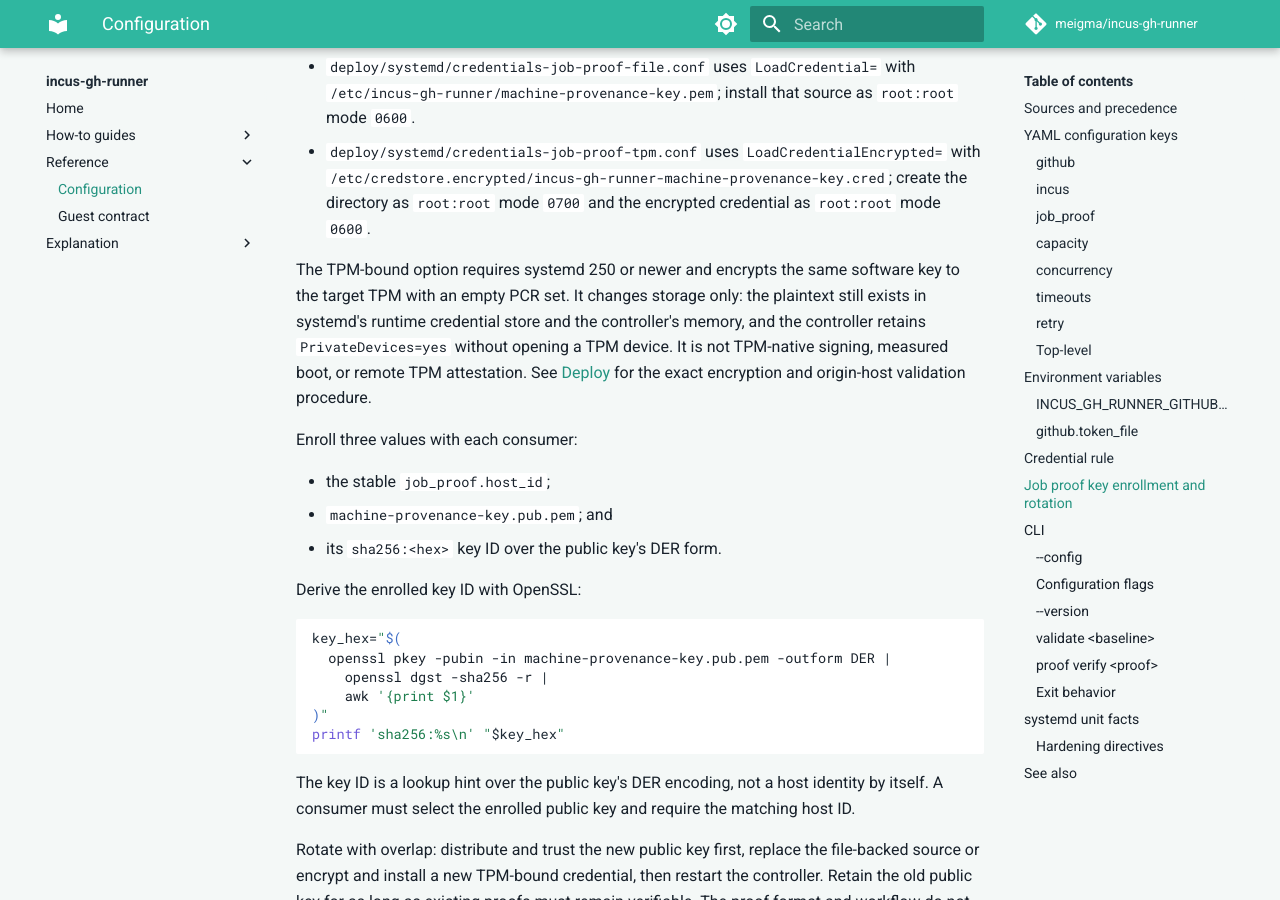
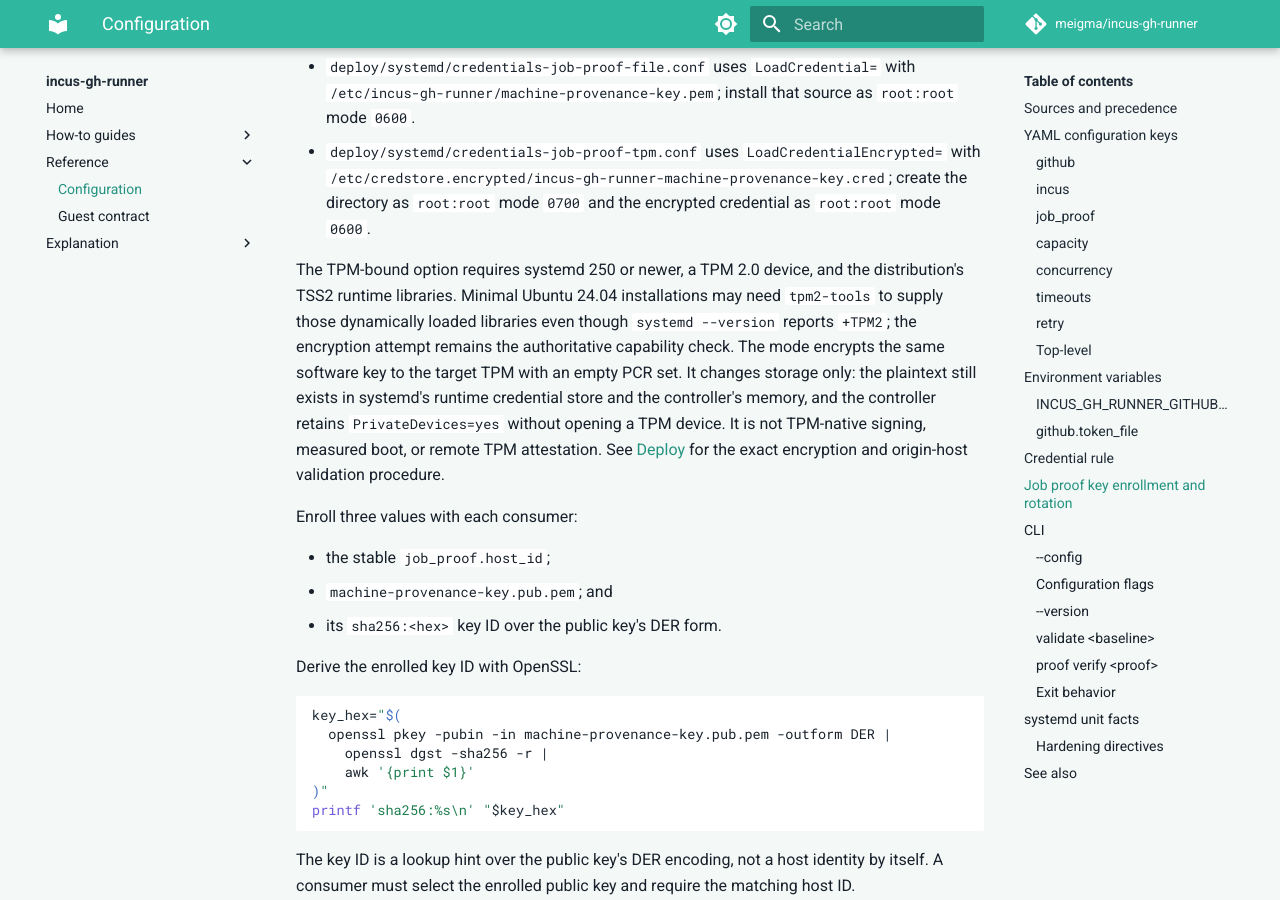
Before and after one commit to meigma/incus-gh-runner, an MkDocs documentation site: the page built from docs/docs/reference/configuration.md, in a window 1280 px wide and 900 px high, scrolled down 6161 px. Built offline with MkDocs 1.6.1 and Material for MkDocs 9.7.7, drawn with Linux system fonts in a browser that asks for light colours; comment, search, counter and statistics services are not loaded.

Commit message:
docs(provenance): document TPM runtime dependency

```diff
--- a/docs/docs/reference/configuration.md
+++ b/docs/docs/reference/configuration.md
@@ -178,8 +178,12 @@ alongside, not instead of, the selected GitHub credential drop-in:
   the directory as `root:root` mode `0700` and the encrypted credential as
   `root:root` mode `0600`.
 
-The TPM-bound option requires systemd 250 or newer and encrypts the same
-software key to the target TPM with an empty PCR set. It changes storage only:
+The TPM-bound option requires systemd 250 or newer, a TPM 2.0 device, and the
+distribution's TSS2 runtime libraries. Minimal Ubuntu 24.04 installations may
+need `tpm2-tools` to supply those dynamically loaded libraries even though
+`systemd --version` reports `+TPM2`; the encryption attempt remains the
+authoritative capability check. The mode encrypts the same software key to the
+target TPM with an empty PCR set. It changes storage only:
 the plaintext still exists in systemd's runtime credential store and the
 controller's memory, and the controller retains `PrivateDevices=yes` without
 opening a TPM device. It is not TPM-native signing, measured boot, or remote TPM
```
Also changed, not shown: docs/docs/how-to/deploy.md (+13 -1 lines).
